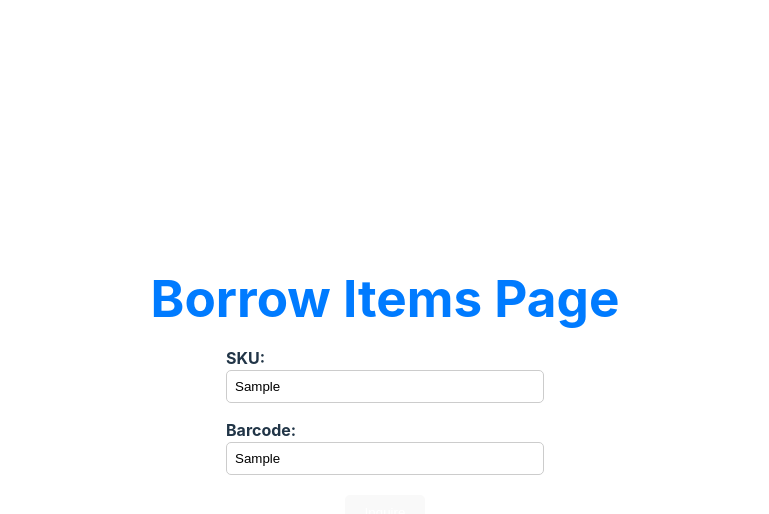
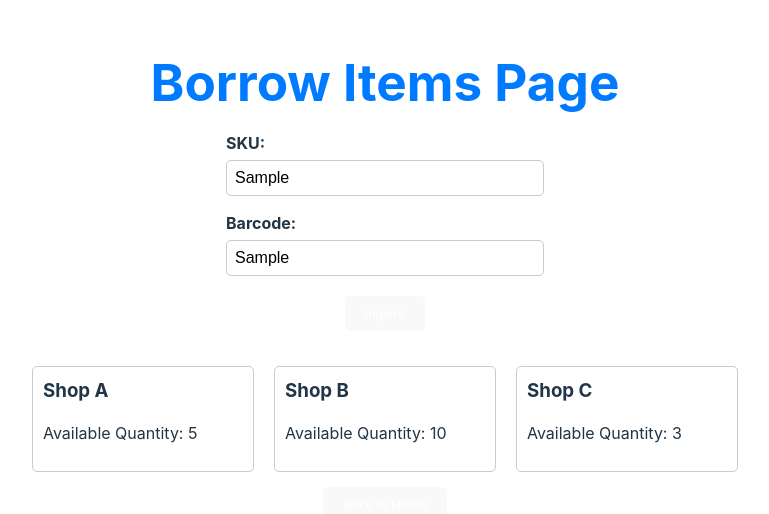
Before and after one commit to ALATTIELI/hrsystem, a React (Vite) app: page /borrowitems in a window 1280 px wide. Both pictures are taken after typing "Sample", "Sample" into the empty fields and a click on the button "Inquire". Shown: the top 514 px of the page, without its empty margins (255-1024 px from the left). Built offline with nearby package versions, Linux system fonts and the light colour scheme.

Commit message:
borrowitem button done

```diff
--- a/src/pages/borrowitems/borrowitems.css
+++ b/src/pages/borrowitems/borrowitems.css
@@ -1,11 +1,42 @@
 .borrow-items-container {
   display: flex;
   flex-direction: column;
-  justify-content: center;
   align-items: center;
-  height: 100vh;
+  margin-top: 20px;
 }
 
 h1 {
   margin-bottom: 20px;
 }
+
+.form-group {
+  display: flex;
+  flex-direction: column;
+  margin-bottom: 10px;
+}
+
+label {
+  font-weight: bold;
+  margin-bottom: 5px;
+}
+
+input {
+  padding: 8px;
+  border: 1px solid #ccc;
+  border-radius: 5px;
+  font-size: 16px;
+}
+
+.shop-boxes {
+  display: flex;
+  flex-wrap: wrap;
+  margin-top: 20px;
+}
+
+.shop-box {
+  border: 1px solid #ccc;
+  border-radius: 5px;
+  padding: 10px;
+  margin: 10px;
+  width: 200px;
+}
--- a/src/pages/borrowitems/borrowitems.tsx
+++ b/src/pages/borrowitems/borrowitems.tsx
@@ -1,6 +1,14 @@
 import { useState, ChangeEvent, FormEvent } from "react";
 import { Link } from "react-router-dom";
 import "./borrowitems.css";
+
+// Sample shop data
+const shops = [
+  { id: 1, name: "Shop A", availableQuantity: 5 },
+  { id: 2, name: "Shop B", availableQuantity: 10 },
+  { id: 3, name: "Shop C", availableQuantity: 3 },
+  // Add more shops here...
+];
 
 function Borrowitems() {
   const [formData, setFormData] = useState({
@@ -8,9 +16,11 @@ function Borrowitems() {
     barcode: "",
   });
 
-  const handleChange = (
-    event: ChangeEvent<HTMLInputElement>
-  ) => {
+  const [inquiryResult, setInquiryResult] = useState<
+    { shopName: string; availableQuantity: number }[]
+  >([]);
+
+  const handleChange = (event: ChangeEvent<HTMLInputElement>) => {
     const { name, value } = event.target;
     setFormData((prevData) => ({
       ...prevData,
@@ -27,14 +37,32 @@ function Borrowitems() {
       return;
     }
 
-    // Handle the inquire functionality here, e.g., fetching data based on SKU or Barcode
-    console.log("Inquire data:", formData);
+    // Placeholder for simulating the inquire functionality
+    const itemExists = shops.some((shop) => shop.availableQuantity > 0);
+
+    if (itemExists) {
+      // Filter the shops based on SKU or Barcode
+      const filteredShops = shops.filter((shop) => shop.availableQuantity > 0);
+
+      // Map the data to the desired format
+      const inquiryResultData = filteredShops.map((shop) => ({
+        shopName: shop.name,
+        availableQuantity: shop.availableQuantity,
+      }));
+
+      // Update the state with the mapped data
+      setInquiryResult(inquiryResultData);
+    } else {
+      alert("Item not found in any shop.");
+      setInquiryResult([]);
+    }
   };
 
   return (
     <div className="borrow-items-container">
       <h1>Borrow Items Page</h1>
       <form onSubmit={handleInquire}>
+        {/* ... Form fields (SKU, Barcode, and Inquire button) ... */}
         <div className="form-group">
           <label htmlFor="sku">SKU:</label>
           <input
@@ -57,6 +85,19 @@ function Borrowitems() {
         </div>
         <button type="submit">Inquire</button>
       </form>
+
+      {/* Display shop information boxes */}
+      {inquiryResult.length > 0 ? (
+        <div className="shop-boxes">
+          {inquiryResult.map((shop) => (
+            <div className="shop-box" key={shop.shopName}>
+              <h3>{shop.shopName}</h3>
+              <p>Available Quantity: {shop.availableQuantity}</p>
+            </div>
+          ))}
+        </div>
+      ) : null}
+
       <Link to="/">
         <button className="back-to-home-button">Back to Home</button>
       </Link>
```
